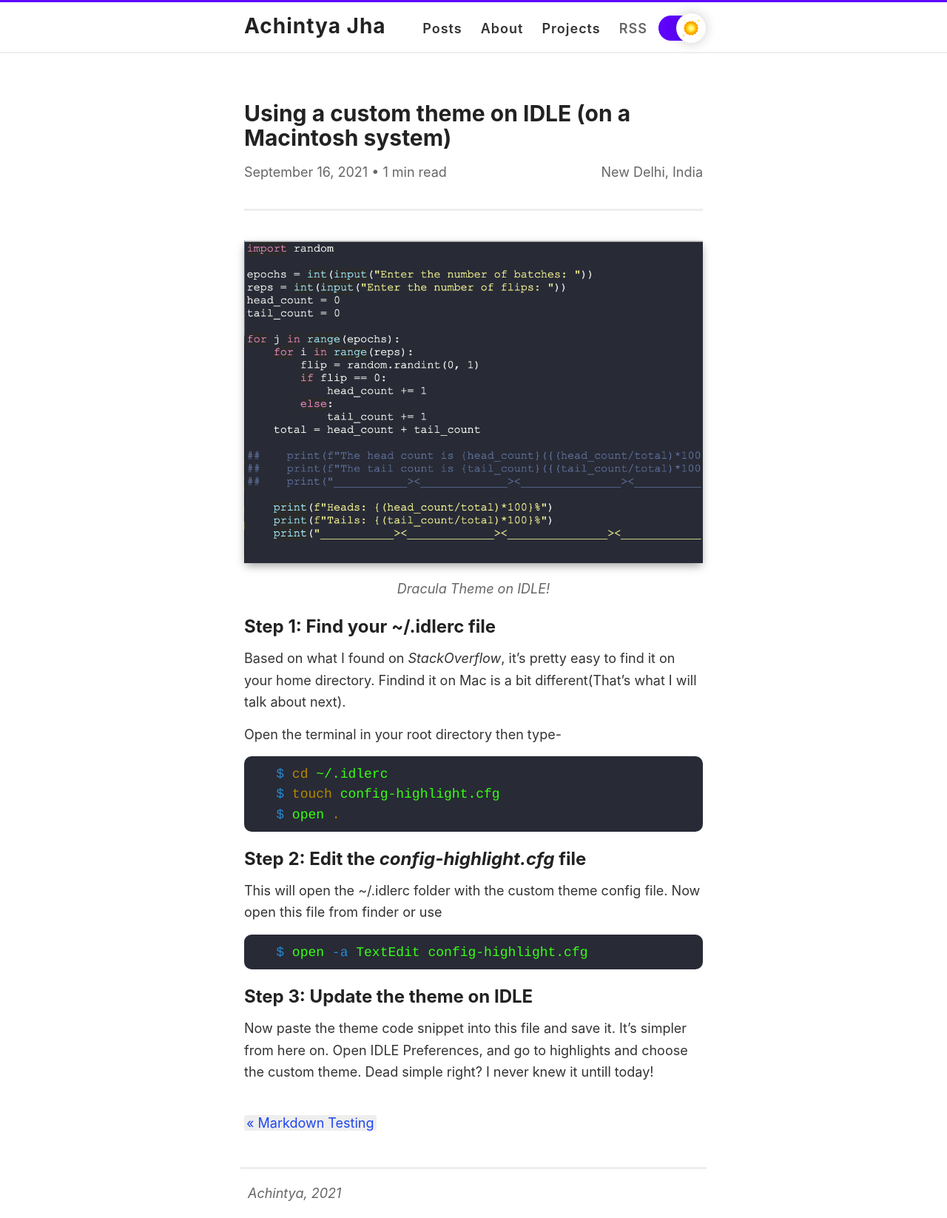
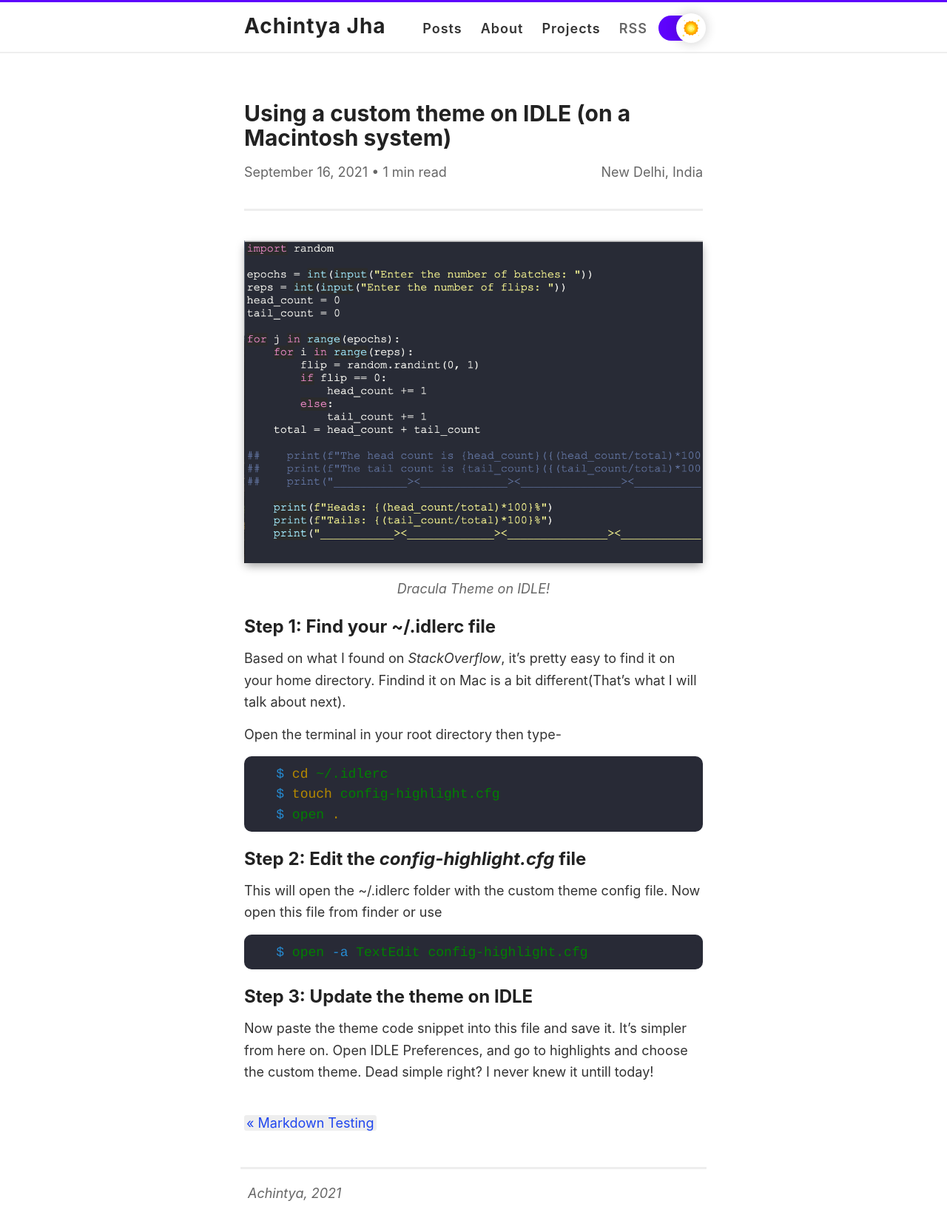
Before and after one commit to achntj/achintyajha.github.io, a Jekyll site: the page built from _posts/2021-9-16-idle-custom-themes.md, in a window 1280 px wide. Shown: the whole page at 74% size. Built offline with Jekyll 4.4.1, drawn with Linux system fonts in a browser that asks for light colours.

Commit message:
idle themes post

```diff
--- a/_sass/_highlights.scss
+++ b/_sass/_highlights.scss
@@ -12,7 +12,7 @@
 }
 
 code {
-  color: #39ff14;
+  color: green;
   font-family: "Bitstream Vera Sans Mono", "Courier", monospace;
 }
 
```
